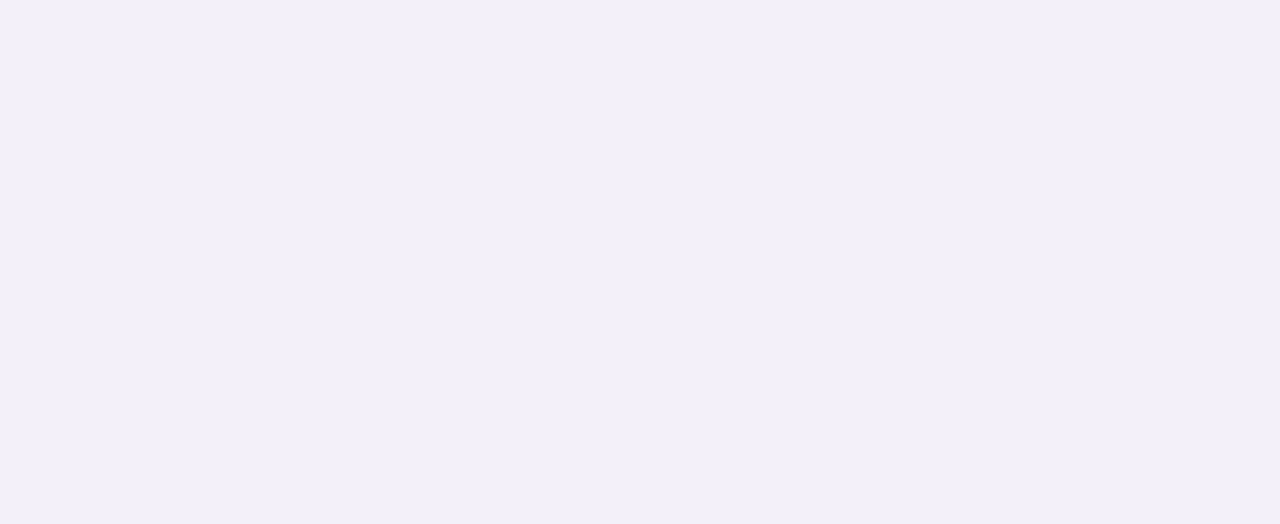
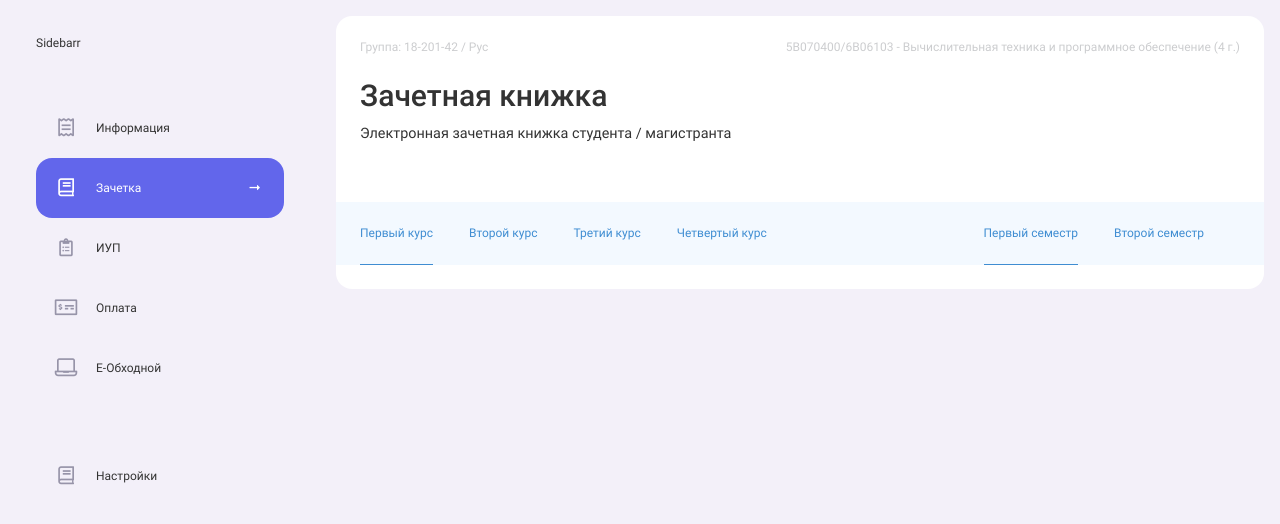
Before and after one commit to allexander-w/react-ksu, a React (Create React App) app: page /student-book in a window 1280 px wide. Shown: the top 524 px of the page. Built offline with nearby package versions, Linux system fonts and the light colour scheme.

Commit message:
Student book page add

```diff
--- a/src/components/main/Sidebar.css
+++ b/src/components/main/Sidebar.css
@@ -14,7 +14,9 @@
   padding: 0 2rem;
 }
 
-.active-sidebar-item {
+
+a.active-sidebar-item {
+
   background-color: #6266EB;
   color: #fff;
   display: flex;
@@ -29,6 +31,23 @@
 .sidebar-arrow {
   display: none;
 }
+.sidebar-icons {
+  width: 2rem;
+  height: 1rem;
+  display: flex;
+  justify-content: center;
+  align-items: center;
+  margin-right: 1rem;
+}
+.sidebar-icons i {
+  color: #9794A9
+}
+
+a.active-sidebar-item i {
+  color: #fff;
+
+}
+
 @media screen and (max-width: 768px) {
   .sidebar {
     display: none;
--- a/src/components/main/Sidebar.js
+++ b/src/components/main/Sidebar.js
@@ -12,7 +12,7 @@ export const Sidebar = (props) => {
       exact: true,
     },
     {
-      path: "/studentbook",
+      path: "/student-book",
       title: "Зачетка",
       icon: "far fa-book",
     },
@@ -44,14 +44,15 @@ export const Sidebar = (props) => {
               className="sidebar-item"
               activeClassName="active-sidebar-item"
               to={item.path}
+              exact = {item.exact}
             >
-              <div>
-                <i className={item.icon} style={{ marginRight: "1rem", fontSize: '1.5rem' }}></i>{" "}
+              <div style={{display: 'flex'}}>
+                <div className='sidebar-icons'><i className={item.icon} style={{ marginRight: "1rem", fontSize: '1.5rem'}}></i></div>
                 {item.title}
               </div>
               <i className="far fa-long-arrow-alt-right sidebar-arrow"></i>
             </NavLink>
-          );
+          )
         })}
 
         <NavLink
@@ -60,9 +61,9 @@ export const Sidebar = (props) => {
           style={{ marginTop: '4rem' }}
           to='/settings'
         >
-          <div>
-            <i className="far fa-book" style={{ marginRight: "1rem" }}></i>
-            Натсройки
+          <div style={{ display: 'flex' }}>
+            <div className='sidebar-icons'> <i className="far fa-book" style={{ marginRight: "1rem", fontSize: '1.5rem' }}></i> </div>
+            Настройки
           </div>
           <i className="far fa-long-arrow-alt-right sidebar-arrow"></i>
         </NavLink>
--- a/src/index.css
+++ b/src/index.css
@@ -23,10 +23,16 @@
   font-weight: 500;
   font-style: normal;
 }
+a, a:visited, a:hover, a:active {
+  color: #333;
+}
+
 html {
   font-size: 16px;
   color: #333;
 }
+
+
 
 @media screen and (max-width: 1366px) {
   html {
--- a/src/layouts/MainLayout.css
+++ b/src/layouts/MainLayout.css
@@ -32,7 +32,7 @@
   }
 }
 .main-layout-content-wrapper {
-  padding: 32px 40px;
+  padding: 2rem 2rem;
 }
 @media screen and (max-width: 768px) {
   .main-layout-content-wrapper {
--- a/src/pages/main/Main.css
+++ b/src/pages/main/Main.css
@@ -8,6 +8,7 @@
 }
 .page-title {
   font-size: 2.5rem;
+  font-weight: 500;
 }
 .main-user {
   height: 16rem;
@@ -56,7 +57,7 @@
 }
 .main-user-name {
   font-size: 1.5rem;
-  font-weight: 600;
+  font-weight: 500;
 }
 .main-user-course {
   font-size: 1.2rem;
@@ -109,7 +110,7 @@
 }
 .main-card-title{
   font-size: 3rem;
-  font-weight: 600;
+  font-weight: 400;
 }
 .main-card-subtitle{
   font-size: 1.2rem;
--- a/src/pages/routes.js
+++ b/src/pages/routes.js
@@ -3,12 +3,14 @@ import { Route, Switch } from 'react-router-dom'
 
 import { Main } from './main/Main'
 import { Settings } from './settings/Settings'
+import { StudentBook } from './studentBook/StudentBook'
 
 export const Routes = () => {
   return (
     <Switch>
       <Route path='/' component={Main} exact />
-      <Route path='/settings' component={ Settings } exact />
+      <Route path='/settings' component={ Settings } />
+      <Route path='/student-book' component={ StudentBook }  />
     </Switch>
   )
 }
--- /dev/null
+++ b/src/pages/studentBook/StudentBook.css
@@ -0,0 +1,21 @@
+.stbook-table-header {
+    background-color:rgba(236, 246, 255, 0.6);
+    margin: 0 -2rem;
+    display: flex;
+    align-items: center;
+    padding: 0 2rem;
+    justify-content: space-between;
+}
+.stbook-table-course-nav {
+    display: flex;
+
+}
+.stbook-table-course-item {
+    border-bottom: 1px solid #3F8DD2;
+}
+.stbook-table-header li {
+    margin-right: 3rem;
+    padding: 2rem 0;
+    color: #3F8DD2;
+    cursor: pointer
+}
--- /dev/null
+++ b/src/pages/studentBook/StudentBook.js
@@ -0,0 +1,88 @@
+import React, { useState } from "react";
+
+import { MainLayout } from "../../layouts/MainLayout";
+import "./StudentBook.css";
+
+export const StudentBook = (props) => {
+  const [courses, setCources] = useState([
+    {
+      title: "Первый курс",
+      active: true,
+      id: 0,
+    },
+    {
+      title: "Второй курс",
+      active: false,
+      id: 1,
+    },
+    {
+      title: "Третий курс",
+      active: false,
+      id: 2,
+    },
+    {
+      title: "Четвертый курс",
+      active: false,
+      id: 2,
+    },
+  ]);
+
+  const [semesters, setSemesters] = useState([
+    {
+      title: "Первый семестр",
+      active: true,
+      id: 0,
+    },
+    {
+      title: "Второй семестр",
+      active: false,
+      id: 1,
+    },
+  ]);
+
+  return (
+    <MainLayout>
+      <div className="main-date">
+        <p>Группа: 18-201-42 / Рус</p>
+        <p>
+          5B070400/6B06103 - Вычислительная техника и программное обеспечение (4
+          г.)
+        </p>
+      </div>
+
+      <div className="main-head-title">
+        <h3 className="page-title main-title">Зачетная книжка</h3>
+        <p className="page-txt">
+          Электронная зачетная книжка студента / магистранта
+        </p>
+      </div>
+
+      <div className="stbook-table-header">
+        <ul className="stbook-table-course-nav">
+          {courses.map((item, index) => {
+            return (
+              <li
+                key={index}
+                className={item.active ? "stbook-table-course-item" : null}
+              >
+                {item.title}
+              </li>
+            );
+          })}
+        </ul>
+        <ul className="stbook-table-course-nav">
+          {semesters.map((item, index) => {
+            return (
+              <li
+                key={index}
+                className={item.active ? "stbook-table-course-item" : null}
+              >
+                {item.title}
+              </li>
+            );
+          })}
+        </ul>
+      </div>
+    </MainLayout>
+  );
+};
```
